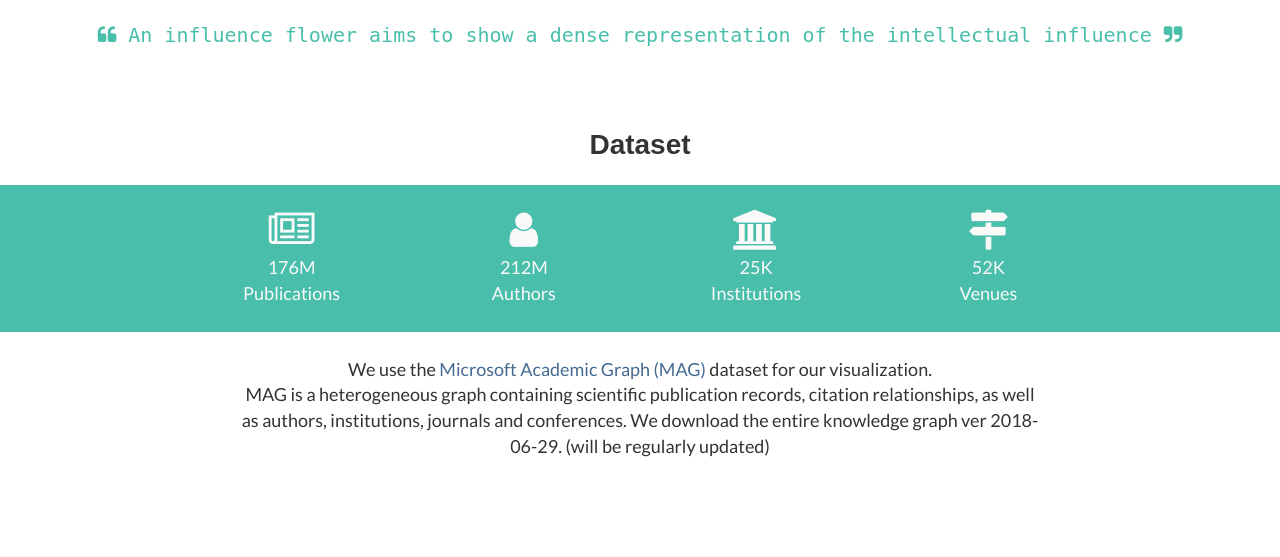
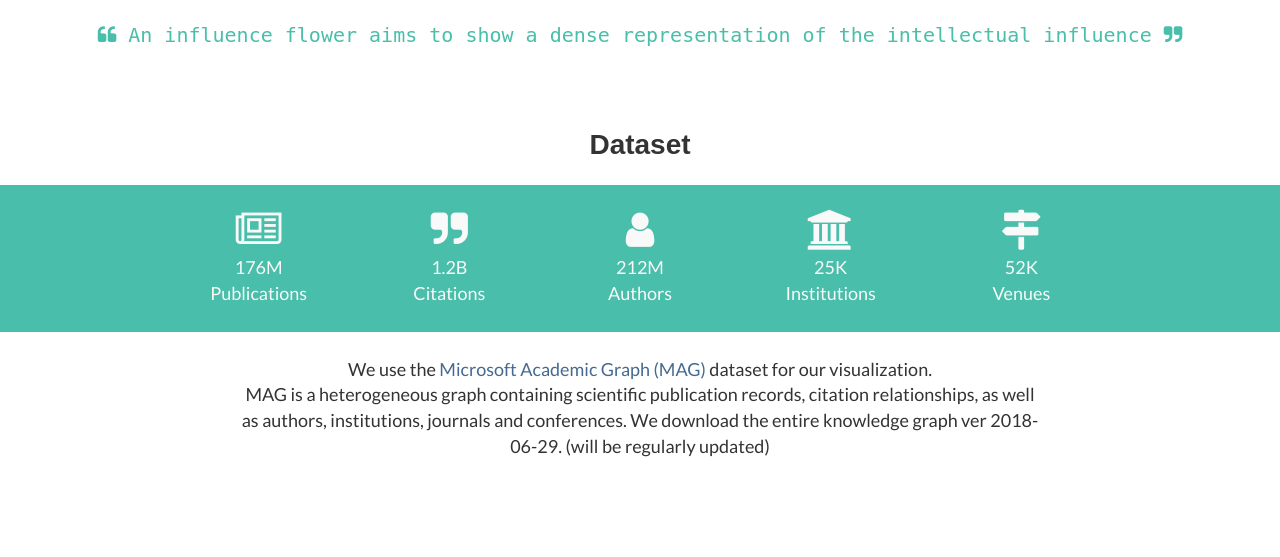
Before and after one commit to csmetrics/influencemap, a Django app: page / in a window 1280 px wide. Shown: the part 809-1366 px from the top of the page. Run offline with Django 3.2, Linux system fonts and the light colour scheme; parts of the project's set-up code (start-up, migrations or seed data) failed here and were passed over; some libraries are stand-ins or nearby versions.

```diff
--- a/graph/config.json
+++ b/graph/config.json
@@ -1,6 +1,6 @@
 {
   "elasticsearch":{
-    "hostname":"130.56.248.7:9200",
+    "hostname":"130.56.249.107:9200",
   },
   "data":{
     "filedir":"/graph/data/graph",
--- a/webapp/static/css/webapp.css
+++ b/webapp/static/css/webapp.css
@@ -175,7 +175,7 @@ a {
 }
 .data-box {
   display: inline-block;
-  width: 22%;
+  width: 18%;
   text-align: center;
   padding: 10px;
   color: #f9f9f9;
--- a/webapp/templates/main.html
+++ b/webapp/templates/main.html
@@ -107,6 +107,11 @@ Licence URI: http://www.os-templates.com/template-terms
             Publications
           </div>
           <div class="data-box">
+            <i class="fa fa-quote-right" style="font-size:40px"></i><br>
+            1.2B<br>
+            Citations
+          </div>
+          <div class="data-box">
             <i class="fa fa-user" style="font-size:40px"></i><br>
             212M<br>
             Authors
```
